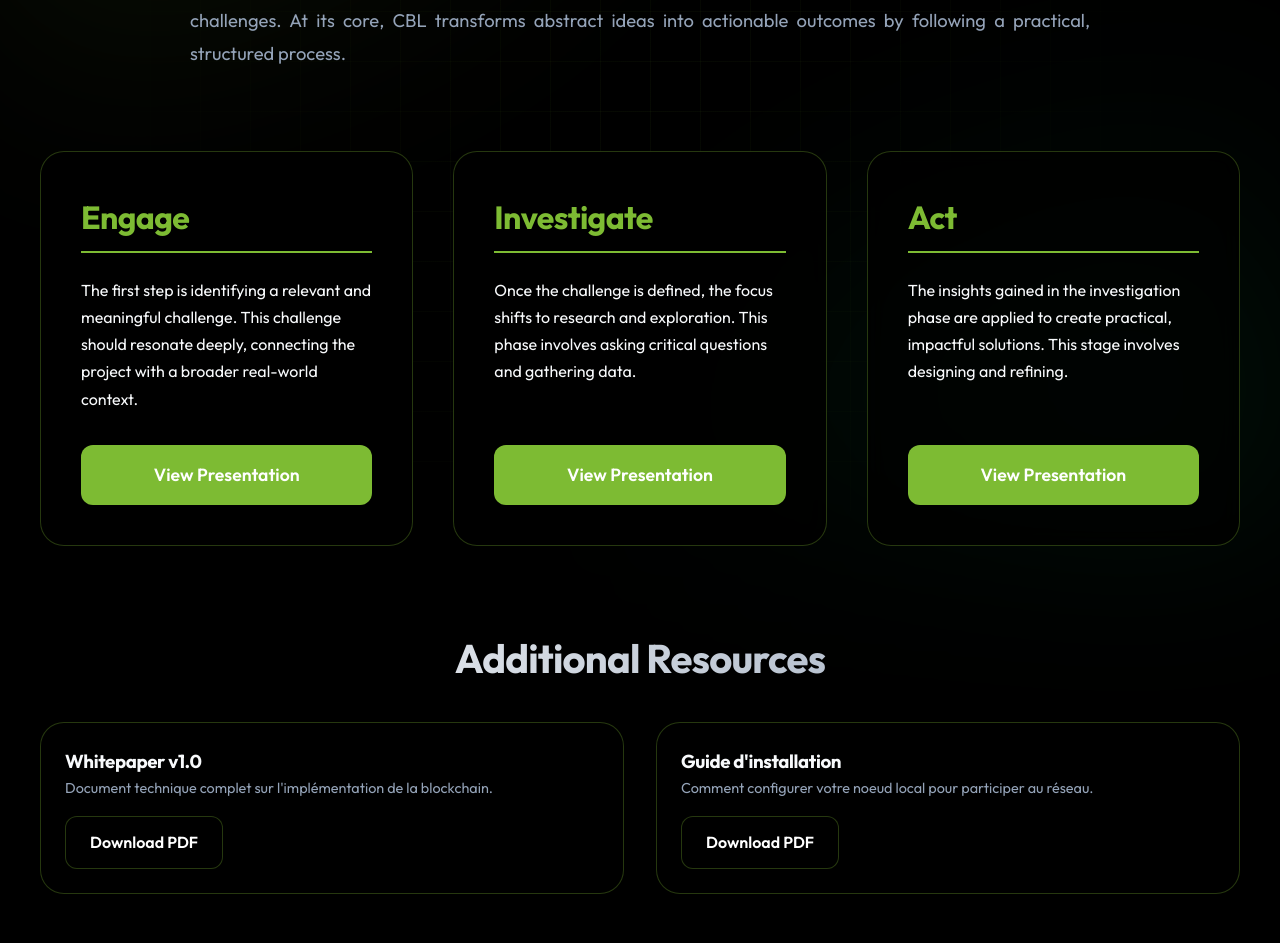
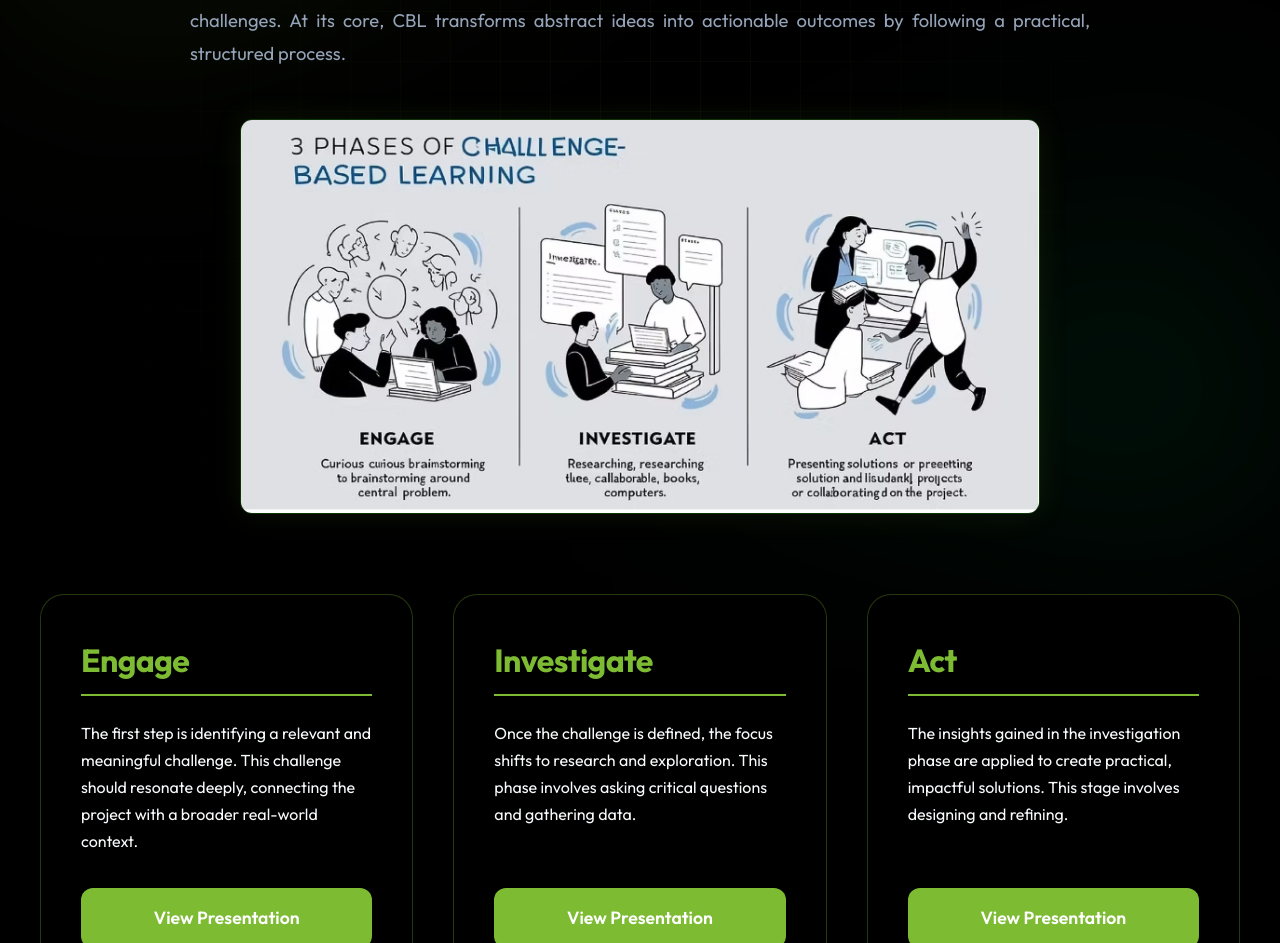
Before and after one commit to mayazahrouni2/blog, a React app in the folder frontend/: page /resources in a window 1280 px wide. Shown: the part 289-1232 px from the top of the page. Built offline with nearby package versions, Linux system fonts and the light colour scheme; the HTML template or start-up script is replaced by a standard one.

Commit message:
Clean up partners, update resources with CBL image, and remove extra section

```diff
--- a/frontend/src/data/static_data.js
+++ b/frontend/src/data/static_data.js
@@ -1,31 +1,3 @@
-export const RESOURCES_DATA = [
-    {
-        id: 1,
-        title: "Whitepaper v1.0",
-        description: "Document technique complet sur l'implémentation de la blockchain.",
-        file: "/resources/whitepaper.pdf",
-        uploaded_at: "2026-01-10",
-    },
-    {
-        id: 2,
-        title: "Guide d'installation",
-        description: "Comment configurer votre noeud local pour participer au réseau.",
-        file: "/resources/guide.pdf",
-        uploaded_at: "2026-01-20",
-    }
-];
+export const RESOURCES_DATA = [];
 
-export const PARTNERS_DATA = [
-    {
-        id: 1,
-        name: "Tech Solutions",
-        logo: "https://placehold.co/200x100/0b0b0b/39ff14?text=Tech+Solutions",
-        website: "https://example.com",
-    },
-    {
-        id: 2,
-        name: "Future AI",
-        logo: "https://placehold.co/200x100/0b0b0b/39ff14?text=Future+AI",
-        website: "https://example.com",
-    }
-];
+export const PARTNERS_DATA = [];
--- a/frontend/src/pages/Resources.jsx
+++ b/frontend/src/pages/Resources.jsx
@@ -34,6 +34,19 @@ const Resources = () => {
             Challenge-Based Learning is an educational and problem-solving approach centered on tackling real-world challenges.
             At its core, CBL transforms abstract ideas into actionable outcomes by following a practical, structured process.
           </p>
+          <img
+            src="/cbl-phases.png"
+            alt="CBL Phases"
+            className="cbl-image"
+            style={{
+              width: '100%',
+              maxWidth: '800px',
+              margin: '2rem auto',
+              display: 'block',
+              borderRadius: '12px',
+              border: '1px solid rgba(57, 255, 20, 0.2)'
+            }}
+          />
         </motion.div>
       </div>
 
@@ -54,21 +67,6 @@ const Resources = () => {
           </motion.div>
         ))}
       </div>
-
-      <div className="extra-resources" style={{ marginTop: '4rem' }}>
-        <h2 className="section-title">Additional Resources</h2>
-        <div className="partners-grid">
-          {RESOURCES_DATA.map(resource => (
-            <div key={resource.id} className="glass-card" style={{ padding: '1.5rem' }}>
-              <h3>{resource.title}</h3>
-              <p style={{ color: 'var(--text-muted)', fontSize: '0.9rem' }}>{resource.description}</p>
-              <a href={resource.file} target="_blank" rel="noopener noreferrer" className="btn-secondary" style={{ marginTop: '1rem', display: 'inline-block' }}>
-                Download PDF
-              </a>
-            </div>
-          ))}
-        </div>
-      </div>
     </div>
   );
 };
```
